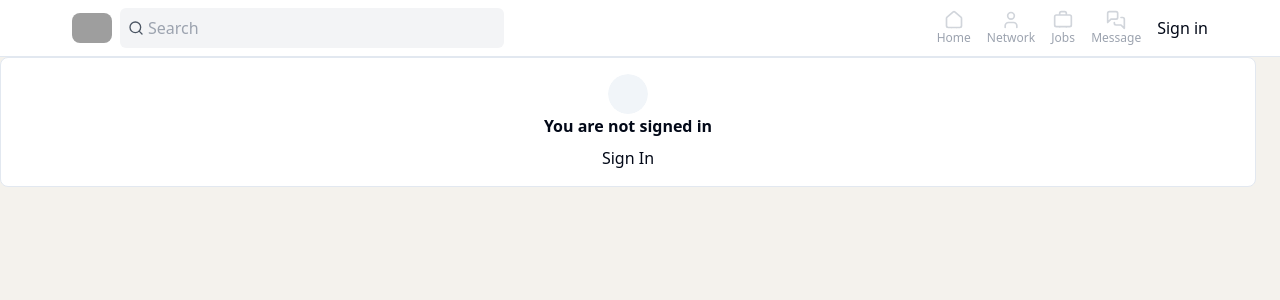
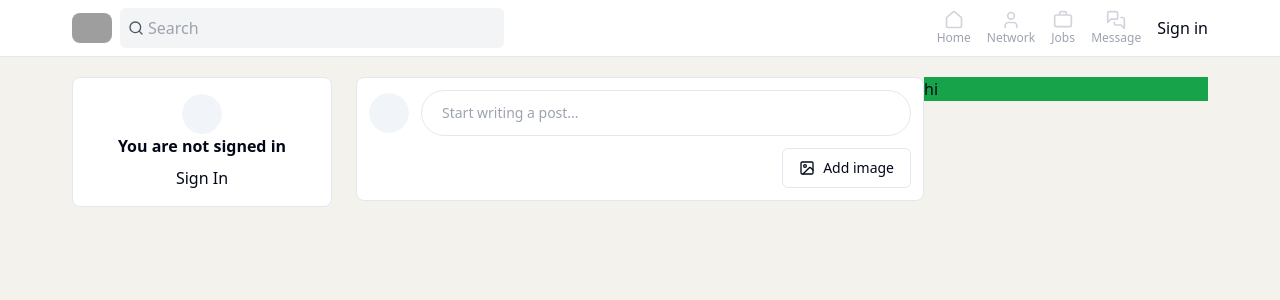
Before and after one commit to dhananjayamadhusankha/linkedin-build, a Next.js app: page / in a window 1280 px wide. Shown: the top 300 px of the page. Built offline with nearby package versions, Linux system fonts and the light colour scheme; no server answers; grey boxes are pictures that could not be loaded.

Commit message:
creatd post forme

```diff
--- a/app/layout.tsx
+++ b/app/layout.tsx
@@ -24,7 +24,7 @@ export default function RootLayout({
             <Header />
           </header>
           <div className="bg-[#F4F2ED] flex-1 w-full">
-            <main>{children}</main>
+            <main className="max-w-6xl mx-auto">{children}</main>
           </div>
         </body>
       </html>
--- a/app/page.tsx
+++ b/app/page.tsx
@@ -1,21 +1,24 @@
+import PostForm from "@/components/PostForm";
 import UserInformation from "@/components/UserInformation";
-import Image from "next/image";
 
 export default function Home() {
   return (
-    <div className="grid">
-      <section>
+    <div className="grid grid-cols-8 mt-5 sm:px-2">
+      <section className="hidden md:inline md:col-span-2">
        <UserInformation />
       </section>
 
-      <section>
-        {/* post form */}
+      <section className="col-span-8 md:col-span-6 xl:col-span-4 xl:max-w-xl mx-auto w-full">
+        <PostForm />
         {/* post feed */}
       </section>
 
-      <section>
+      <section className="hidden xl:col-span-2 xl:inline">
         {/* widget */}
+        <div className="bg-green-600">hi</div>
+
       </section>
+
     </div>
   );
 }
--- /dev/null
+++ b/components/PostForm.tsx
@@ -0,0 +1,83 @@
+"use client";
+
+import { Avatar, AvatarFallback, AvatarImage } from "./ui/avatar";
+import { Button } from "./ui/button";
+import { Image, XIcon } from "lucide-react";
+import { ChangeEvent, useRef, useState } from "react";
+import { useUser } from "@clerk/nextjs";
+
+function PostForm() {
+  const { user } = useUser();
+  const { firstName, lastName, imageUrl, id } = user || {};
+
+  const fileInputRef = useRef<HTMLInputElement>(null);
+  const [image, setImage] = useState<string | null>(null);
+
+  const haddleImageChange = (event: ChangeEvent<HTMLInputElement>) => {
+    const file = event.target.files?.[0];
+    if (file) {
+      setImage(URL.createObjectURL(file));
+    }
+  };
+
+  return (
+    <form className="flex flex-col p-3 border bg-white rounded-lg space-y-3">
+      <div className="flex space-x-3 items-center">
+        <Avatar>
+          {id && <AvatarImage src={imageUrl} />}
+          <AvatarFallback>
+            {firstName?.charAt(0)}
+            {lastName ? lastName.charAt(0) : null}
+          </AvatarFallback>
+        </Avatar>
+
+        <input
+          type="text"
+          placeholder="Start writing a post..."
+          className="outline-none flex-1 bg-white px-5 py-3 rounded-full text-sm border"
+        />
+      </div>
+
+      <input
+        type="file"
+        name="image"
+        accept="image/*"
+        ref={fileInputRef}
+        onChange={haddleImageChange}
+        hidden
+      />
+
+      {image && (
+        <div>
+          <img src={image} alt="Preview" className="w-full object-cover rounded-md" />
+        </div>
+      )}
+
+      <div className="flex space-x-2 justify-end">
+        <Button
+          asChild
+          onClick={() => fileInputRef.current?.click()}
+          type="button"
+          variant={image ? "secondary" : "outline"}
+          className="hover:cursor-pointer"
+        >
+          <span>
+            <Image className="mr-2" size={16} />
+            {image ? "Change image" : "Add image"}
+          </span>
+        </Button>
+
+        {image && (
+          <Button asChild variant={"destructive"} type="button" onClick={() => setImage(null)}>
+            <span>
+              <XIcon className="mr-2" size={16} />
+              Remove Image
+            </span>
+          </Button>
+        )}
+      </div>
+    </form>
+  );
+}
+
+export default PostForm;
--- a/components/UserInformation.tsx
+++ b/components/UserInformation.tsx
@@ -22,7 +22,7 @@ async function UserInformation() {
           <p className="font-semibold">
             {firstName} {lastName}
           </p>
-          <p className="text-xs">
+          <p className="text-xs md:line-clamp-1">
             @{firstName}
             {lastName}-{user?.id.slice(-4)}
           </p>
```
